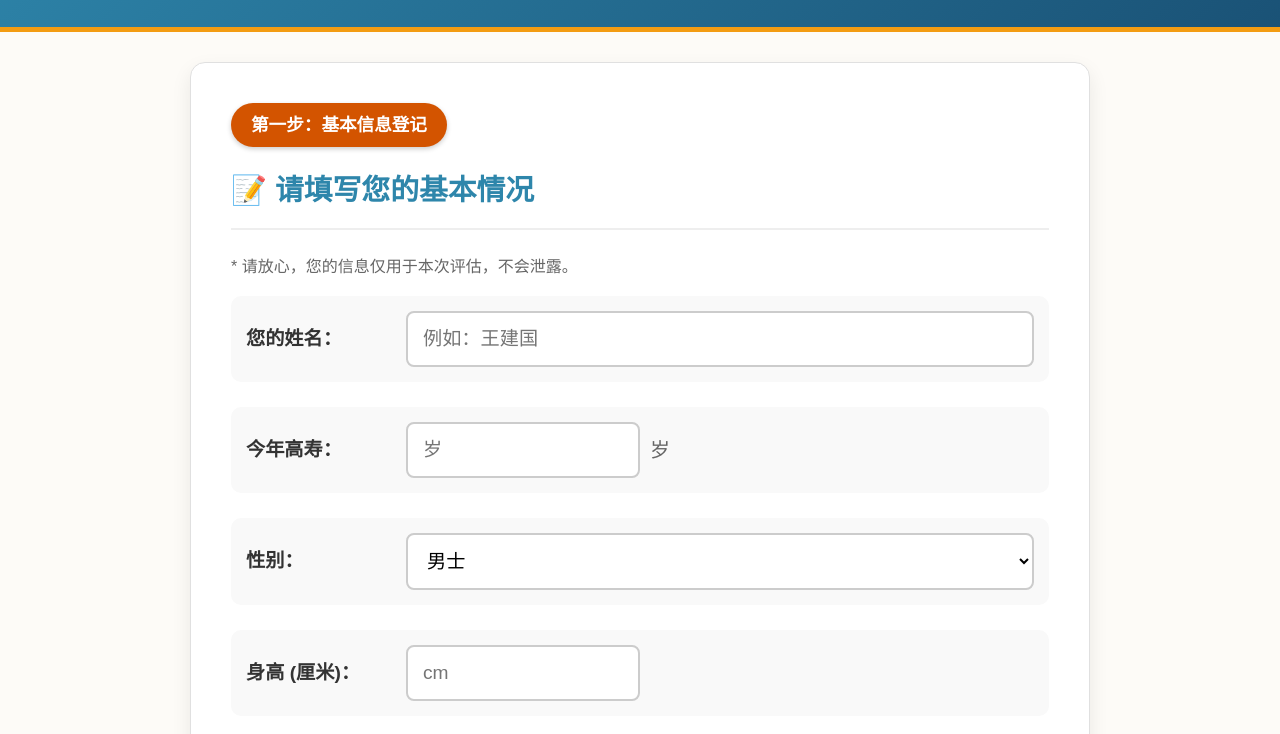
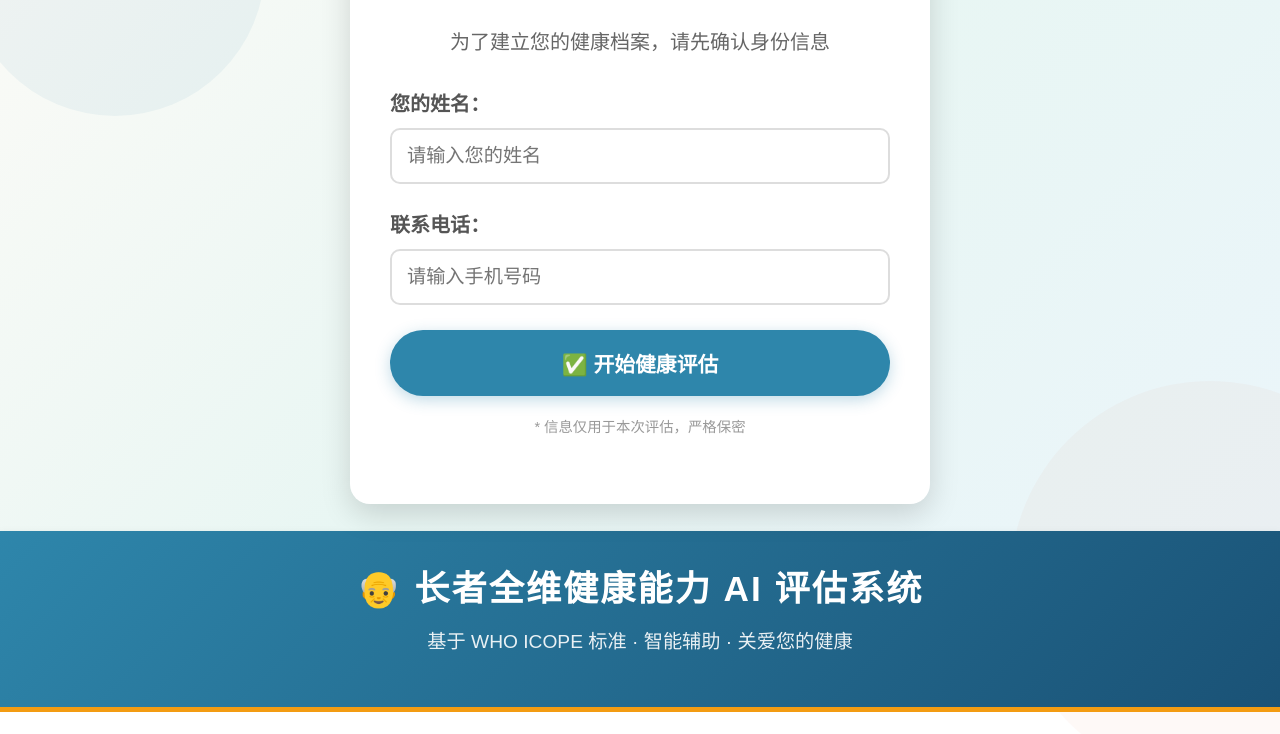
Before and after one commit to 7317-l/elderly-ai-assessment, a plain HTML site: page index.html in a window 1280 px wide. Shown: the part 149-883 px from the top of the page. After the commit the page ends 861 px from the top, so only its background shows below. Drawn offline with nearby package versions, Linux system fonts and the light colour scheme.

Commit message:
Update index.html

````diff
--- a/index.html
+++ b/index.html
@@ -18,21 +18,53 @@
             --bg-color: #FDFBF7;
             --text-color: #2C3E50;
             --card-bg: #ffffff;
+            --login-bg: linear-gradient(135deg, #667eea 0%, #764ba2 100%);
         }
         body {
             font-family: "Microsoft YaHei", "Heiti SC", sans-serif;
-            background: var(--bg-color);
+            /* 改进背景：柔和渐变 */
+            background: linear-gradient(135deg, #FDFBF7 0%, #E8F6F3 50%, #EBF5FB 100%);
+            background-attachment: fixed;
             margin: 0;
             font-size: 20px;
             color: var(--text-color);
             line-height: 1.6;
+            min-height: 100vh;
+            position: relative;
+            overflow-x: hidden;
         }
+        /* 背景装饰动画 */
+        body::before, body::after {
+            content: '';
+            position: fixed;
+            border-radius: 50%;
+            z-index: -1;
+            opacity: 0.6;
+            animation: float 20s infinite ease-in-out;
+        }
+        body::before {
+            width: 300px; height: 300px;
+            background: rgba(46, 134, 171, 0.1);
+            top: -50px; left: -50px;
+        }
+        body::after {
+            width: 400px; height: 400px;
+            background: rgba(211, 84, 0, 0.05);
+            bottom: -100px; right: -100px;
+            animation-delay: -5s;
+        }
+        @keyframes float {
+            0%, 100% { transform: translate(0, 0); }
+            50% { transform: translate(30px, 30px); }
+        }
+
         header {
             background: linear-gradient(135deg, #2E86AB 0%, #1A5276 100%);
             color: white;
             padding: 30px 20px;
             text-align: center;
             border-bottom: 5px solid #F39C12;
+            box-shadow: 0 4px 10px rgba(0,0,0,0.1);
         }
         header h1 { margin: 0; font-size: 2.2rem; letter-spacing: 2px; }
         header p { font-size: 1.2rem; opacity: 0.9; margin-top: 10px; }
@@ -41,7 +73,13 @@
             max-width: 900px;
             margin: 30px auto;
             padding: 0 20px 40px;
+            animation: fadeIn 0.8s ease-out;
         }
+        @keyframes fadeIn {
+            from { opacity: 0; transform: translateY(20px); }
+            to { opacity: 1; transform: translateY(0); }
+        }
+
         .card {
             background: var(--card-bg);
             border-radius: 15px;
@@ -49,7 +87,69 @@
             margin-bottom: 30px;
             box-shadow: 0 8px 20px rgba(0,0,0,0.08);
             border: 1px solid #e0e0e0;
+            backdrop-filter: blur(10px);
         }
+
+        /* 登录页专用样式 */
+        .login-wrapper {
+            display: flex;
+            justify-content: center;
+            align-items: center;
+            min-height: 80vh;
+            padding: 20px;
+        }
+        .login-card {
+            background: white;
+            padding: 50px 40px;
+            border-radius: 20px;
+            box-shadow: 0 10px 30px rgba(0,0,0,0.15);
+            width: 100%;
+            max-width: 500px;
+            text-align: center;
+            border-top: 5px solid var(--primary);
+        }
+        .login-card h2 { color: var(--primary); margin-bottom: 30px; }
+        .login-input-group {
+            margin-bottom: 25px;
+            text-align: left;
+        }
+        .login-input-group label {
+            display: block;
+            margin-bottom: 8px;
+            font-weight: bold;
+            color: #555;
+        }
+        .login-input-group input {
+            width: 100%;
+            padding: 15px;
+            font-size: 1.2rem;
+            border: 2px solid #ddd;
+            border-radius: 10px;
+            box-sizing: border-box;
+            transition: border-color 0.3s;
+        }
+        .login-input-group input:focus {
+            border-color: var(--primary);
+            outline: none;
+        }
+        .login-btn {
+            width: 100%;
+            background: var(--primary);
+            color: white;
+            border: none;
+            padding: 18px;
+            font-size: 1.3rem;
+            border-radius: 50px;
+            cursor: pointer;
+            font-weight: bold;
+            box-shadow: 0 4px 15px rgba(46, 134, 171, 0.3);
+            transition: all 0.3s;
+        }
+        .login-btn:hover {
+            transform: translateY(-2px);
+            box-shadow: 0 6px 20px rgba(46, 134, 171, 0.4);
+        }
+
         .step-badge {
             background: var(--accent);
             color: white;
@@ -215,7 +315,6 @@
             transition: width 0.3s;
         }
 
-        /* 新版问卷样式 - 闯关卡片式 */
         .questionnaire-section {
             background: #fff;
             border: 2px solid #E8F6F3;
@@ -388,7 +487,7 @@
         }
 
         @media print {
-            .btn, header, .no-print, .test-nav, .loading-overlay { display: none !important; }
+            .btn, header, .no-print, .test-nav, .loading-overlay, .login-wrapper { display: none !important; }
             .card { box-shadow: none; border: 1px solid #ccc; page-break-inside: avoid; }
             body { background: white; font-size: 14pt; }
         }
@@ -398,10 +497,31 @@
             .form-group input, .form-group select { width: 100%; box-sizing: border-box; }
             .btn { width: 100%; margin: 10px 0; }
             header h1 { font-size: 1.5rem; }
+            .login-card { padding: 30px 20px; }
         }
     </style>
 </head>
 <body>
+
+<!-- 新增：登录/欢迎页面 -->
+<div id="loginSection" class="login-wrapper">
+    <div class="login-card">
+        <h2>👋 欢迎使用健康评估系统</h2>
+        <p style="color:#666; margin-bottom:30px;">为了建立您的健康档案，请先确认身份信息</p>
+
+        <div class="login-input-group">
+            <label>您的姓名：</label>
+            <input type="text" id="loginName" placeholder="请输入您的姓名">
+        </div>
+        <div class="login-input-group">
+            <label>联系电话：</label>
+            <input type="tel" id="loginPhone" placeholder="请输入手机号码">
+        </div>
+
+        <button class="login-btn" onclick="handleLogin()">✅ 开始健康评估</button>
+        <p style="margin-top:20px; font-size:0.9rem; color:#999;">* 信息仅用于本次评估，严格保密</p>
+    </div>
+</div>
 
 <div id="loadingOverlay" class="loading-overlay">
     <div class="loading-spinner"></div>
@@ -414,7 +534,7 @@
     <p>基于 WHO ICOPE 标准 · 智能辅助 · 关爱您的健康</p>
 </header>
 
-<div class="container">
+<div class="container" id="mainContainer" style="display:none;">
 
     <!-- 步骤 1: 基础信息 -->
     <div class="card" id="step1">
@@ -424,7 +544,7 @@
 
         <div class="form-group">
             <label>您的姓名：</label>
-            <input type="text" id="userName" placeholder="例如：王建国">
+            <input type="text" id="userName" placeholder="例如：王建国" readonly style="background:#f0f0f0; color:#666;">
         </div>
         <div class="form-group">
             <label>今年高寿：</label>
@@ -498,7 +618,7 @@
                 <p><strong>⚠️ 安全提示：请确保椅子稳固，旁边最好有人看护。</strong></p>
                 <p><strong>请这样做：</strong></p>
                 <p>1. 坐在没有扶手的椅子上，背部挺直。</p>
-                <p>2. 双手交叉抱在胸前。</p>
+                <p>2. 双手交叉抱在胸前（像图片中一样）。</p>
                 <p>3. 听到开始后，完全站起来，再完全坐下，重复 <strong>5 次</strong>。</p>
                 <p>4. 如果感到头晕或不适，请立即停止。</p>
             </div>
@@ -707,7 +827,8 @@
         <div id="reportContent"></div>
         <div class="no-print" style="text-align:center; margin-top:30px;">
             <button class="btn btn-success" onclick="window.print()">🖨️ 打印报告 / 保存为 PDF</button>
-            <button class="btn" style="background:#95a5a6;" onclick="location.reload()">🔄 重新评估</button>
+            <!-- 修改：返回登录页而不是刷新 -->
+            <button class="btn" style="background:#95a5a6;" onclick="resetToLogin()">🔄 重新评估 / 返回</button>
         </div>
     </div>
 
@@ -734,17 +855,49 @@ let pose2 = null;
 let camera2 = null;
 let radarChart = null;
 
+// ================= 登录逻辑 =================
+function handleLogin() {
+    const name = document.getElementById('loginName').value.trim();
+    const phone = document.getElementById('loginPhone').value.trim();
+
+    if (!name) {
+        alert('请填写您的姓名');
+        return;
+    }
+    if (!phone || phone.length < 5) {
+        alert('请填写有效的联系电话');
+        return;
+    }
+
+    // 保存登录信息
+    data.basic.name = name;
+    data.basic.phone = phone;
+
+    // 填充到第一步的姓名框
+    document.getElementById('userName').value = name;
+
+    // 切换界面
+    document.getElementById('loginSection').style.display = 'none';
+    document.getElementById('mainContainer').style.display = 'block';
+    goToStep(1);
+}
+
+function resetToLogin() {
+    if(confirm('确定要返回登录页吗？当前未保存的数据将丢失。')) {
+        location.reload(); // 简单起见，返回登录页直接刷新
+    }
+}
+
 // ================= 页面导航 =================
 function goToStep(step) {
     if(step === 2) {
-        const name = document.getElementById('userName').value.trim();
         const age = document.getElementById('userAge').value.trim();
-        if(!name || !age) {
-            alert('请先填写姓名和年龄，方便我们为您建立档案！');
+        if(!age) {
+            alert('请填写您的年龄，方便我们为您建立档案！');
             return;
         }
         data.basic = {
-            name: name,
+            ...data.basic, // 保留登录时的姓名
             age: age,
             gender: document.getElementById('userGender').value,
             height: document.getElementById('userHeight').value || 0,
@@ -1359,4 +1512,3 @@ function renderTasks(tasks) {
 
 </body>
 </html>
-```
````
